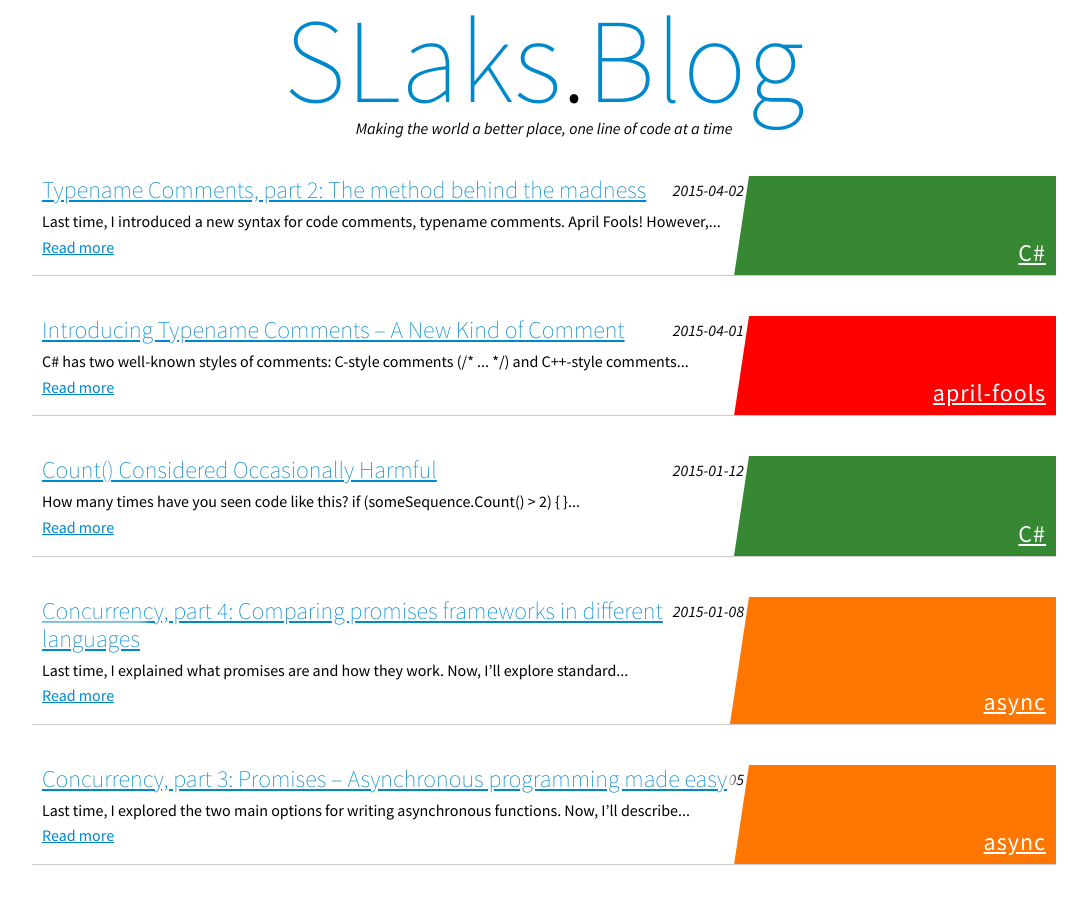
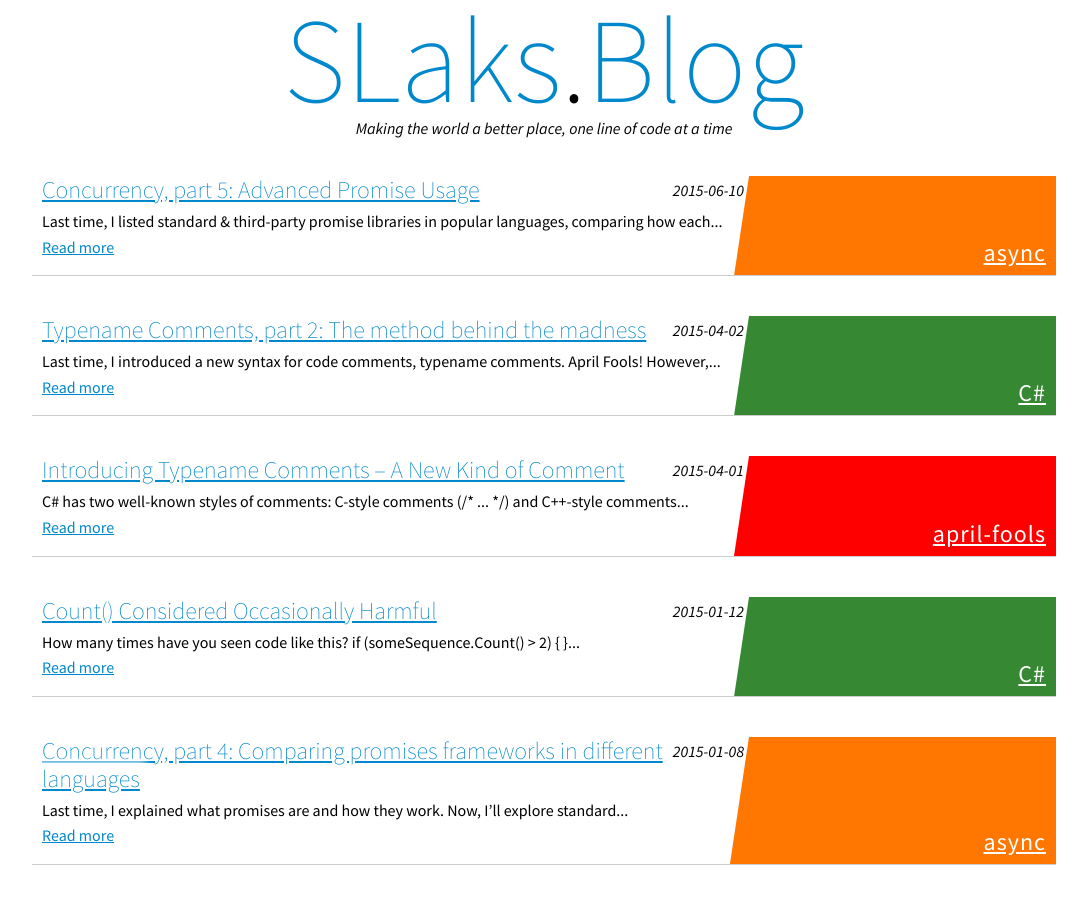
Before and after one commit to SLaks/SLaks.Blog, a Jekyll site: the page built from index.html, in a window 1280 px wide and 900 px high. Shown: the whole window, without its empty margins (96-1183 px from the left). Built offline with Jekyll 4.4.1, drawn with Linux system fonts in a browser that asks for light colours; Markdown is read by kramdown in place of the engine named in the settings; some of the changed lines change nothing that is shown.

Commit message:
Post: Concurrency, part 5: Advanced Promise Usage

````diff
--- a/_posts/2015-01-08-comparing-different-languages-promises-frameworks.md
+++ b/_posts/2015-01-08-comparing-different-languages-promises-frameworks.md
@@ -103,4 +103,4 @@ jQuery returns promises from all of its asynchronous operations.  `$.ajax()` (an
 
 
 
-_Next time: Advanced promise development guidelines_
+[_Next time: Advanced promise development guidelines_](/2015-06-10/advanced-promise-usage)
--- /dev/null
+++ b/_posts/2015-06-10-advanced-promise-usage.md
@@ -0,0 +1,152 @@
+---
+title: "Concurrency, part 5: Advanced Promise Usage"
+layout: "post"
+categories: [async, promises, concepts, javascript]
+---
+
+[Last time](/2015-01-08/comparing-different-languages-promises-frameworks), I listed standard & third-party promise libraries in popular languages, comparing how each one implements the promise paradigm.  In this post, I'll describe some advanced patterns for promise usage.
+
+#Error handling
+One of the more useful features of promise-based asynchrony is automatic propagation of errors.  However, just like traditional exception handling, this feature is only useful if errors are correctly propagated up the call stack until they reach a method that knows how to handle them.
+
+Promise-based error handling adds an additional concern in that errors are only passed along explicit promise chains.  If you write a function that creates a promise chain and ignores it (without returning the resulting promise to its caller), errors in that chain will typically be silently ignored; this can hide serious bugs in your code.
+
+These concerns translate into a simple set of guidelines.  There are two kinds of methods that may involve errors: Library methods, which will throw errors, but do not know how to handle them, and application methods, which typically will not throw errors of their own, but do know how to handle errors from library methods that they call.  Given this distinction, the guidelines are as follows:
+
+ - Do not swallow errors.  If you call a method that returns a promise, you should either handle errors from that promise directly (for application methods), or return the promise to your caller so that it can handle errors elsewhere.
+  - This is not a hard-and-fast rule.  If a library method invokes an operation and knows that no-one can possibly care about any failures (for example, if it tries two equivalent service endpoints, and one fails and the other succeeds), it may swallow the errors.  If possible, it should log the errors to help application developers troubleshoot unexpected scenarios.
+  - If a library method creates multiple promise chains, it can use `Promise.all()` to observe errors from any branch in the chains (consult the documentation for your promise library to find out how this behaves when multiple errors occur; many libraries have an alternative version of this method that will wait for every error).
+  - If you don't want to wait the method's returned promise to wait or all of the promise chains to finish, you should probably refactor the method into multiple methods; each function should generally only serve one purpose.  The caller can then call each operation separately and wait for its result or handle errors as appropriate.
+ - Any reusable asynchronous function should (almost) always return a promise that consumes all of the function's asynchrony, allowing callers to wait for the entire operation to finish and to observe any errors that occurred.
+  - In C#, this means that you should never write reusable `aync void ` methods (`Async Sub` in VB); instead, always use `async Task`, so that callers can wait for & observe the result.
+ - Entry-point methods in applications should always handle errors from their promise chains & async method calls, displaying an error to the user and/or sending an error report to the developer.
+  - For Javascript, the Q library has a useful `done()` helper method, which can be called at the tip of a promise chain to throw any errors and trigger the environment's default unhandled error notifications (`window.onerror` in a browser, or the error event in `process` for Node.js).  This is a convenient way to handle errors from promise chains in your application methods, especially if you already have a generic error handler for this event.
+ - If a library method wants to add more context to an error, it can add an error callback that wraps the exception in a new exception with additional detail (making sure to preserve the inner exception details as well), then rethrows the new exception.  This will reject the rest of the promise chain with the new error, just like `throw new MySpecificException("...", ex)` would inside a traditional `catch` block.
+
+In summary, **never leave a promise chain &ldquo;dangling&rdquo;**.  Instead, either return the resulting promise to your caller, or handle errors yourself at the end of the chain.
+
+#Calling asynchronous methods in loops
+One common challenge when working with asynchronous operations is running an asynchronous operation in a loop over a collection of source items.  Here too, promises can help simplify your code.  The technique for doing this depends whether you want to run in sequence or in parallel.
+
+##Parallel Operations
+If your operations are completely independent, and can run in parallel, you can simply kick off all of them at once, then wait for all of the promises to complete.  In Javascript, this looks like this:
+
+```js
+var items = [...];
+var allDone = Promise.all(items.map(function(item) {
+    return someFunctionAsync(item)
+		.then(...);
+}));
+```
+
+This code creates an array of promises from the array of items, then waits for all of them to finish.  The resulting `allDone` promise will resolve to an array of the results of each of the original items.  You can build a promise chain inside the `map()` callback to perform a whole sequence of operations on each item and have each sequence run in parallel.  If you need to wait for all of the items to complete before continuing with further parallel operations, you can build a second set of parallel promise chains from the result of the first promise:
+
+```js
+allDone.then(function(results) {
+	var average = results.reduce(function(a, b) { return a + b; }) / results.length;
+	return Promise.all(results.map(function(item) {
+		return otherFunctionAsync(item, average)
+			.then(...);
+	});
+});
+```
+
+This second set of promise chains will also run in parallel, but will only start after all of the first chains finish.
+
+##Sequential operations
+Running a collection of asynchronous operations in sequence is more complicated.  If you don't want each operation to start until the previous operation finishes, you must build a chain of promises, like this:
+
+```js
+var items = [...];
+items.reduce(function(promise, item) {
+    return promise.then(function() {
+        return someFunctionAsync(item);
+    });
+}, Promise.resolve());
+```
+
+This code uses the [`Array.reduce()` method](https://developer.mozilla.org/en-US/docs/Web/JavaScript/Reference/Global_Objects/Array/Reduce) to build up a chain of promises, executing each function after the previous one finishes.  The first parameter to the callback is the promise returned from the previous iteration (for the first item, it'll be the `Promise.resolve()` passed as the second parameter to `reduce()`).  The `reduce()` callback adds a handler to that promise to execute the async operation on the current item, and returns the resulting promise, so that the next iteration will wait for it in turn.  The effect looks like this:
+
+```js
+Promise.resolve()
+    .then(function() { return someFunctionAsync(items[0]); })
+    .then(function() { return someFunctionAsync(items[1]); })
+    .then(function() { return someFunctionAsync(items[2]); })
+    ...
+```
+
+The value of the `promise` passed into the `reduce()` callback is the result of the asynchronous function from the previous iteration.  Therefore, you can easily combine the current item with the result of the previous item.
+
+If you need an array of the results of all of the operations, you need to build the array from the promise results (starting with an empty array in the initial promise):
+
+```js
+var items = [...];
+items.reduce(function(promise, item) {
+    return promise.then(function(results) {
+        return someFunctionAsync(item)
+            .then(results.push.bind(results))
+            .then(function() { return results; });
+    });
+}, Promise.resolve([]));
+```
+
+#Passing state along a promise chain
+When writing more-complex asynchronous workflows, you may need to pass state along a promise chain, from an intermediary promise result to a later promise callback.  For example, you might need to asynchronously fetch a post, fetch its author, then render both objects.
+
+Unfortunately, there is no good way to do this.  The best option is to build an array of all of the objects you need, using `Promise.all()` to wait for new promises while keeping existing values:
+
+```js
+loadPost(id)
+    .then(function(post) {
+        return Promise.all([post, loadAuthor(post.authorId)]);
+    })
+    .then(function(results) {
+        var post = results[0];
+        var author = results[1];
+        // Do something with both values.
+    })
+```
+
+Calling `Promise.all()` here will return a promise of the post and the author, which will be resolved once the author loads.  This call is necessary because returning a simple array from a `then()` callback will not wait for the promises in the array.  Without it, you would still have a promise of the author in the second callback.
+
+In Javascript, the Q promise library has a [`spread()` method](https://github.com/kriskowal/q/wiki/API-Reference#promisespreadonfulfilled-onrejected) to simplify this pattern.  This method is like `then()`, but will flatten the array into individual parameters.  It will even call `all()` for you, so you can return an array of promises and it will wait for all of them to be resolved first.  It would simplify the above code:
+
+```js
+loadPost(id)
+    .then(function(post) {
+        return [post, loadAuthor(post.authorId)];
+    })
+    .spread(function(post, author) {
+        // Do something with both values.
+    })
+```
+
+If you need to load multiple items in separate steps, you can keep building larger and larger arrays of all of the items you need to load (obviously, you should try to load them in parallel &ndash; by returning multiple promises in a single array &ndash; where possible).
+
+#Caching asynchronous operations
+Another common task when writing asynchronous code is to cache the result of an asynchronous operation.  As long as whatever you're doing is reasonably idempotent (eg, loading data that rarely changes, or executing a fixed version of an external script file), you will generally want to load it just once, and have future calls reuse the first call.  This technique is called [memoization](http://en.wikipedia.org/wiki/Memoization).
+
+When doing this, you must be careful to avoid race conditions.  If you only cache each call after the result arrives, you can still end up making multiple calls if the second call is made before the first one responds.  Instead, you should cache the promise of the result immediately, so you can return that promise directly for the next call, whether it has loaded or not.  However, if the call returns an error, you will presumably want to clear it from the cache so that the next call can try again (unless you know it's a permanent error).
+
+In Javascript, you might write the following code to memoize any single-argument asynchronous function:
+
+```js
+function memoizeAsync(fn) {
+	var map = Object.create();
+	return function(arg) {
+		if (map[arg]) return map[arg];
+		return map[arg] = fn(arg)
+			.thenCatch(function(error) {
+				if (!isPermanent(error))	// Unless we know that it isn't worth retrying,
+					delete map[arg];		// Remove this argument to try again next time.
+				throw error;				// Rethrow the error so the result still fails.
+			});
+	};
+}
+```
+
+In multi-threaded environments (eg, not Javascript), you must also beware of thread-safety.  You can do this lock-free fashion by using a [compare-and-swap loop](/2013-07-29/creating-lock-free-data-structures) to insert the promise into an immutable map.  Make sure to only actually send the request after the compare-and-swap loop completes successfully, at which point you know that only your thread has added the value.  (Depending on how your request call works, you may need to add a promise resolver to the map, then resolve it to the request result after sending it.)
+
+
+
+_Next time: Using await for easier asynchrony in C#_
````
